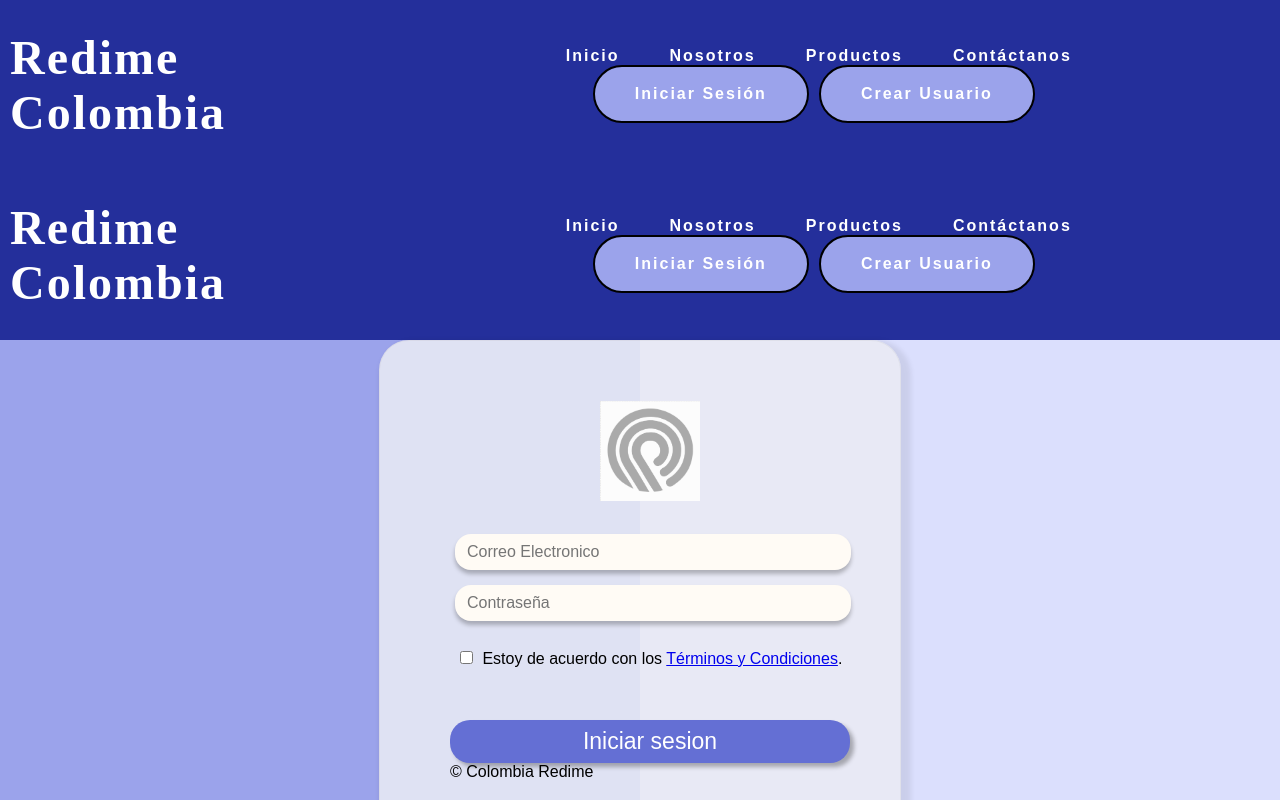
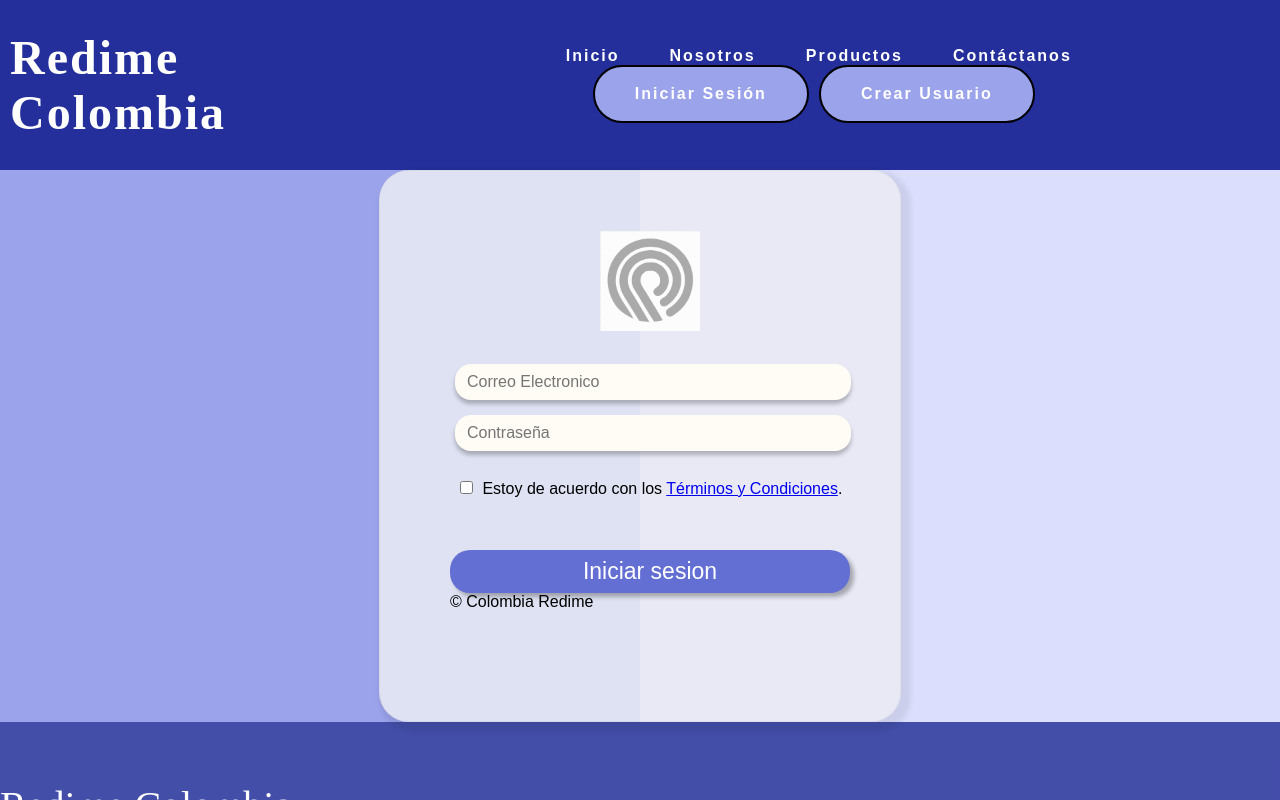
Before and after one commit to juanmongon14/EL-grupito-de-atras-puntos-col, an Angular app in the folder redime-col/: page /login in a window 1280 px wide. Shown: the top 800 px of the page. Built offline with nearby package versions, Linux system fonts and the light colour scheme.

Commit message:
cambio header "login"

```diff
--- a/redime-col/src/app/Pages/login/login.component.html
+++ b/redime-col/src/app/Pages/login/login.component.html
@@ -1,4 +1,4 @@
-<app-header></app-header>
+
 
 <div class="body">
     <main class="form-login" id="form-register">
```
Also changed, not shown: 1 other file (tests, documents, lock files or other folders).
